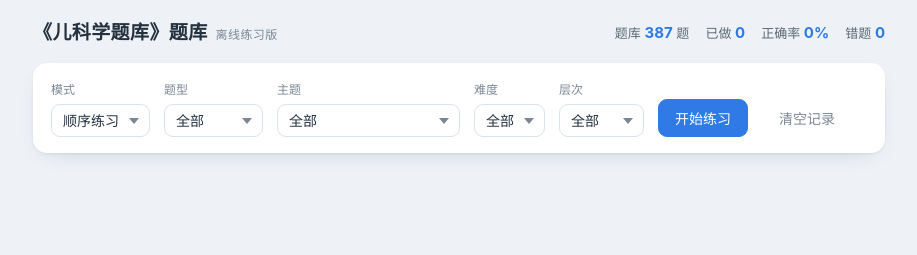
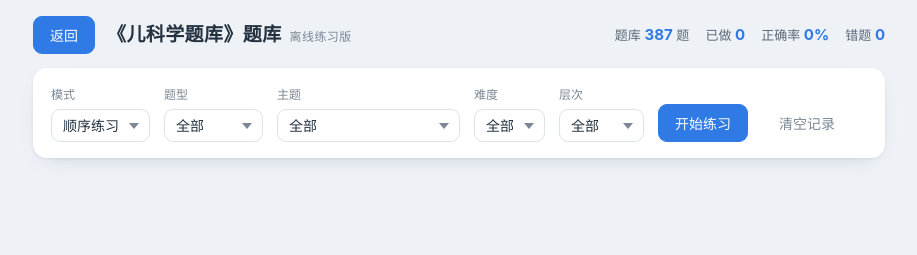
Before and after one commit to Wander-Lost/Practice, a plain HTML site: page Pediatrics/index.html in a window 1280 px wide. Shown: the whole page, without its empty margins (181-1098 px from the left). Drawn offline with Linux system fonts and the light colour scheme.

Commit message:
Update index.html

```diff
--- a/Pediatrics/index.html
+++ b/Pediatrics/index.html
@@ -92,6 +92,7 @@ select:focus{border-color:#2f7ae5}
 <div class="wrap">
 
   <div class="topbar">
+    <button class="btn primary" onclick="history.back()">返回</button>
     <div class="brand">《儿科学题库》题库<small>离线练习版</small></div>
     <div class="stats" id="stats"></div>
   </div>
```
